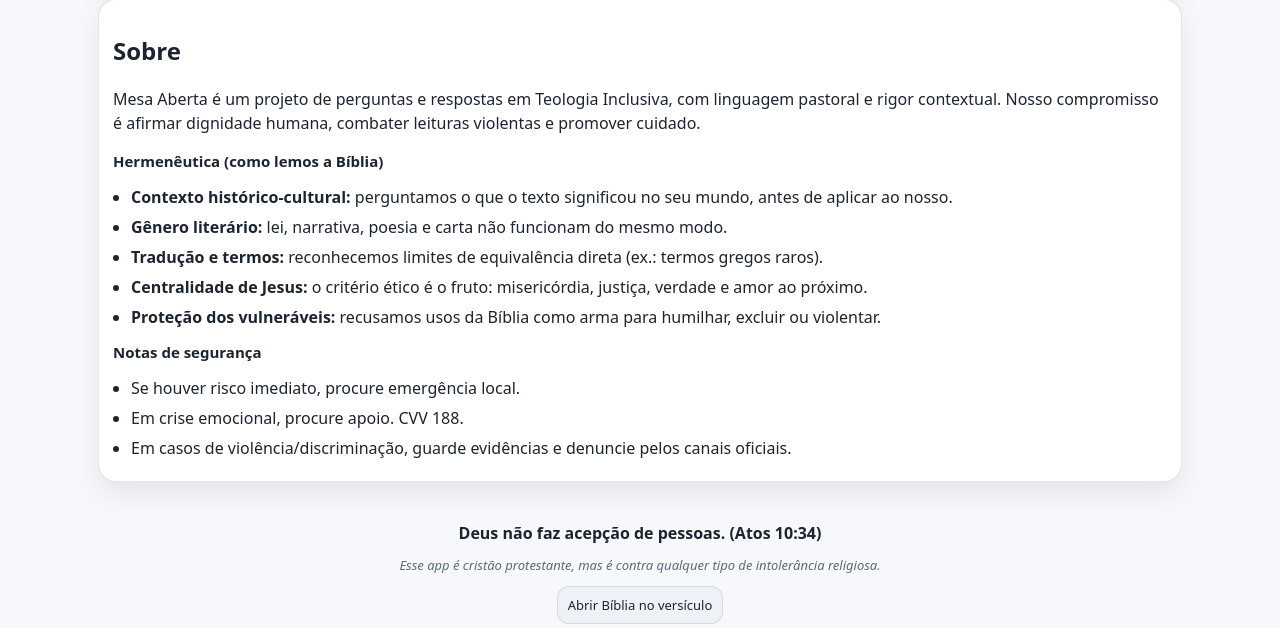
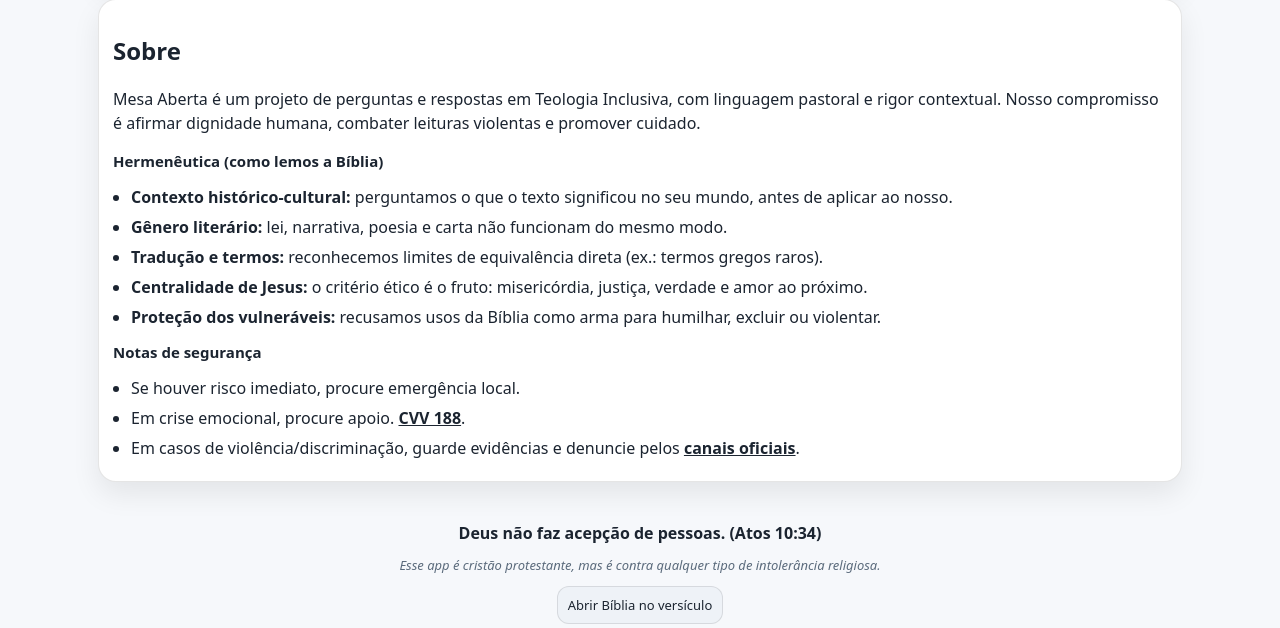
Before and after one commit to sabrinaandraderocha-cmyk/mesa-aberta-teologia-inclusiva, a Flask app: page /about in a window 1280 px wide. Shown: the part 223-851 px from the top of the page. Run offline with Flask 3, Linux system fonts and the light colour scheme; data that the repository does not hold is empty.

Commit message:
Update about.html

```diff
--- a/templates/about.html
+++ b/templates/about.html
@@ -19,8 +19,8 @@
   <h3 class="h3">Notas de segurança</h3>
   <ul class="bullets">
     <li>Se houver risco imediato, procure emergência local.</li>
-    <li>Em crise emocional, procure apoio. CVV 188.</li>
-    <li>Em casos de violência/discriminação, guarde evidências e denuncie pelos canais oficiais.</li>
+    <li>Em crise emocional, procure apoio. <a href="{{ links_uteis['cvv'] }}" target="_blank" rel="noopener" style="color: var(--text); font-weight: bold; text-decoration: underline;">CVV 188</a>.</li>
+    <li>Em casos de violência/discriminação, guarde evidências e denuncie pelos <a href="{{ links_uteis['disque_100'] }}" target="_blank" rel="noopener" style="color: var(--text); font-weight: bold; text-decoration: underline;">canais oficiais</a>.</li>
   </ul>
 </section>
 {% endblock %}
```
